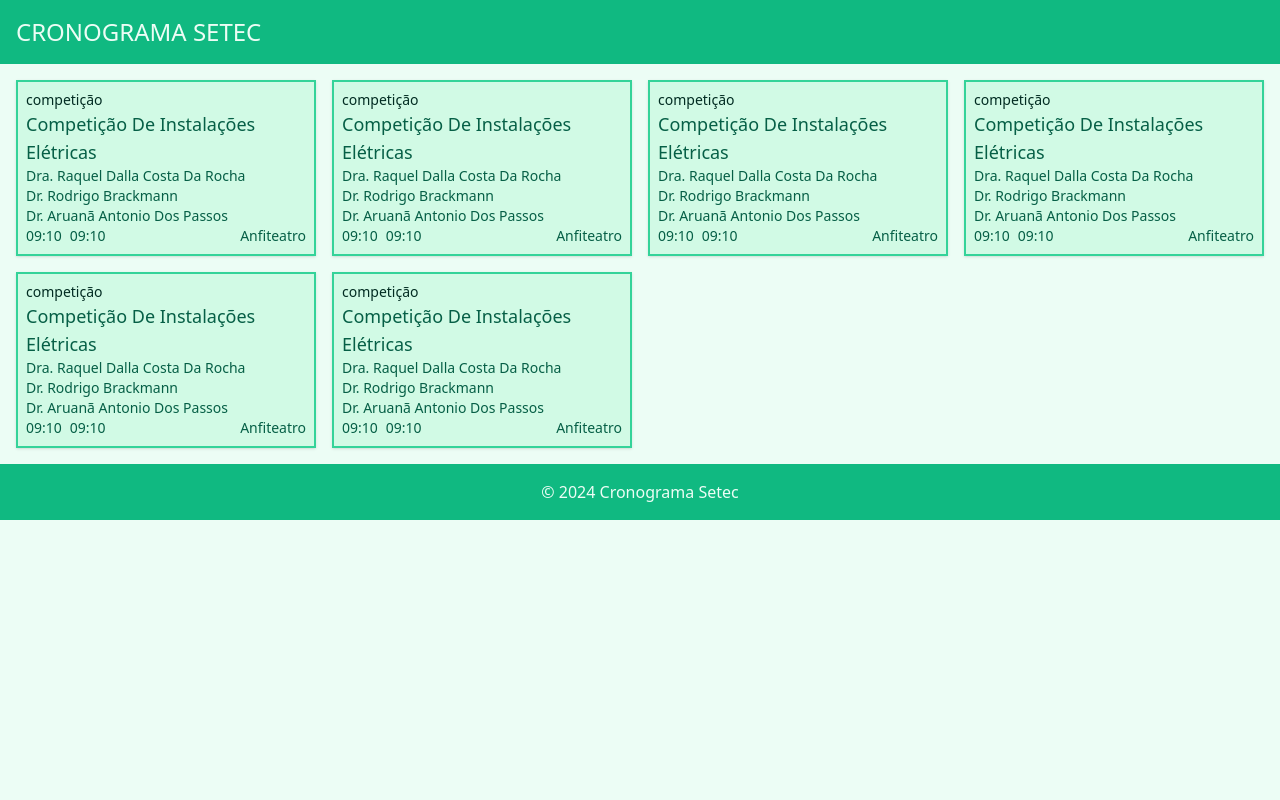
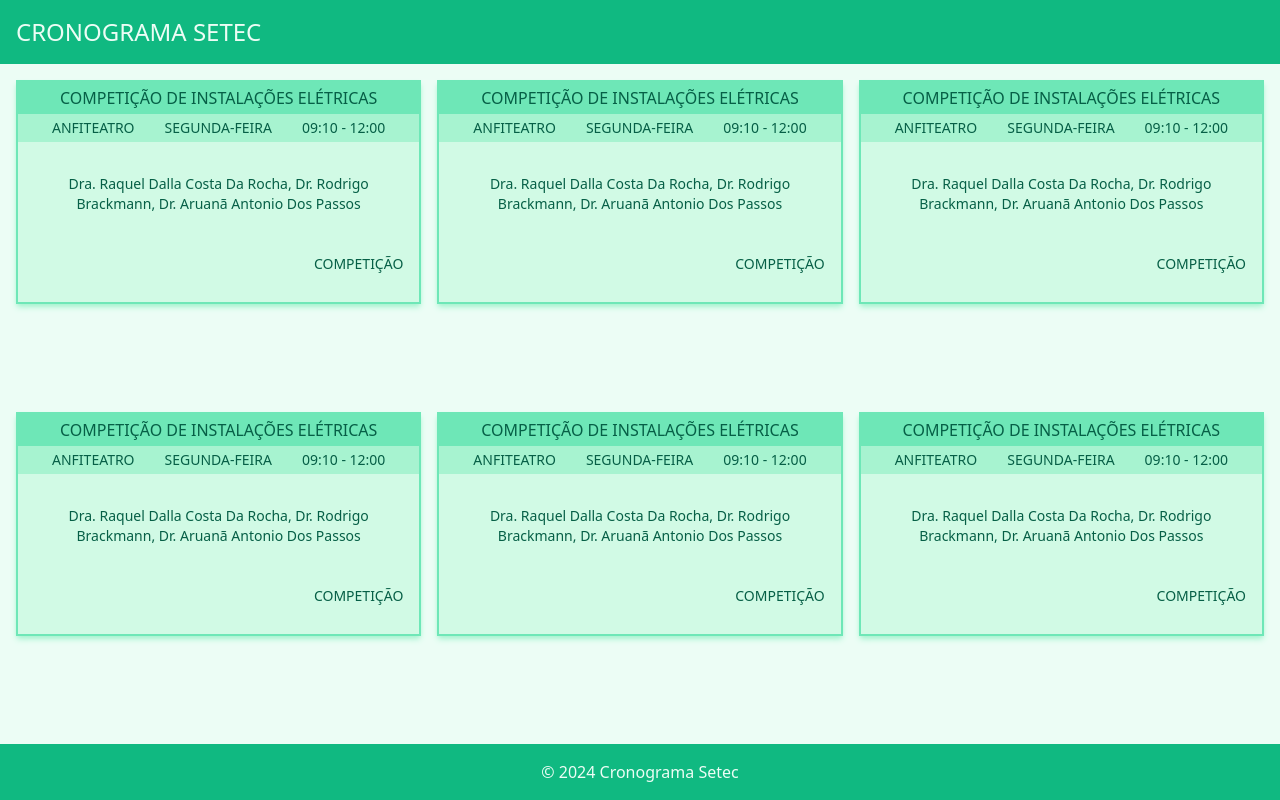
Before and after one commit to dihbgs/cronograma-setec, a React (Vite) app: page / in a window 1280 px wide. Built offline with nearby package versions, Linux system fonts and the light colour scheme.

Commit message:
feature: finish cards

```diff
--- a/src/components/Timetable.jsx
+++ b/src/components/Timetable.jsx
@@ -1,26 +1,39 @@
+function stringToTime(date) {
+  return new Date(date).toLocaleTimeString("pt-BR", {
+    hour: "2-digit",
+    minute: "2-digit",
+  });
+}
+
+function stringToWeekday(date) {
+  return new Date(date).toLocaleDateString("pt-BR", {
+    weekday: "long",
+  });
+}
+
 const Card = ({ course }) => {
-  const { type, title, location, participants } = course;
-  const courseFullDate = new Date(course.start);
-  const startTime = courseFullDate.toTimeString().slice(0, 5);
-  const endTime = courseFullDate.toTimeString().slice(0, 5);
+  const { title, type, location, participants, start, end } = course;
+  const timerange = stringToTime(start) + " - " + stringToTime(end);
+  const people = participants.join(", ");
+  const day = stringToWeekday(start);
 
   return (
-    <div className=" bg-emerald-100 p-2 border-emerald-400 border-2 shadow">
-      <p className="w-min text-emerald-950 lowercase text-sm">{type}</p>
-      <p className="text-emerald-800 capitalize text-lg">{title}</p>
-      {participants.map((participant, index) => {
-        return (
-          <p key={index} className="text-emerald-800 capitalize text-sm">
-            {participant}
-          </p>
-        );
-      })}
-      <div className="flex justify-between flex-row">
-        <div className="flex gap-2 flex-row">
-          <p className="text-emerald-800 capitalize text-sm">{startTime}</p>
-          <p className="text-emerald-800 capitalize text-sm">{endTime}</p>
+    <div className="grid h-48 sm:h-56 bg-emerald-100 dark:bg-emerald-800  dark:border-emerald-950 text-emerald-800 dark:text-emerald-100 border-emerald-300  shadow-emerald-200 dark:shadow-emerald-950 border-2 gap-3 uppercase shadow-md text-sm">
+      <div className="flex flex-col">
+        <div className="bg-emerald-300 dark:bg-emerald-950 p-1">
+          <p className="text-base text-center">{title}</p>
         </div>
-        <p className="text-emerald-800 capitalize text-sm">{location}</p>
+        <div className="flex flex-row justify-evenly bg-emerald-200 p-1 dark:bg-emerald-900">
+          <p>{location}</p>
+          <p>{day}</p>
+          <p>{timerange}</p>
+        </div>
+      </div>
+      <div className="capitalize px-4 text-center">
+        <p>{people}</p>
+      </div>
+      <div className="px-4 py-2 text-end">
+        <p>{type}</p>
       </div>
     </div>
   );
@@ -32,7 +45,9 @@ const Timetable = ({ courses }) => {
   });
 
   return (
-    <div className="grid grid-cols-1 md:grid-cols-4 gap-4 p-4">{cards}</div>
+    <div className="grid h-full grid-cols-1 sm:grid-cols-2 md:grid-cols-2 lg:grid-cols-3 gap-4 p-4">
+      {cards}
+    </div>
   );
 };
 
```
